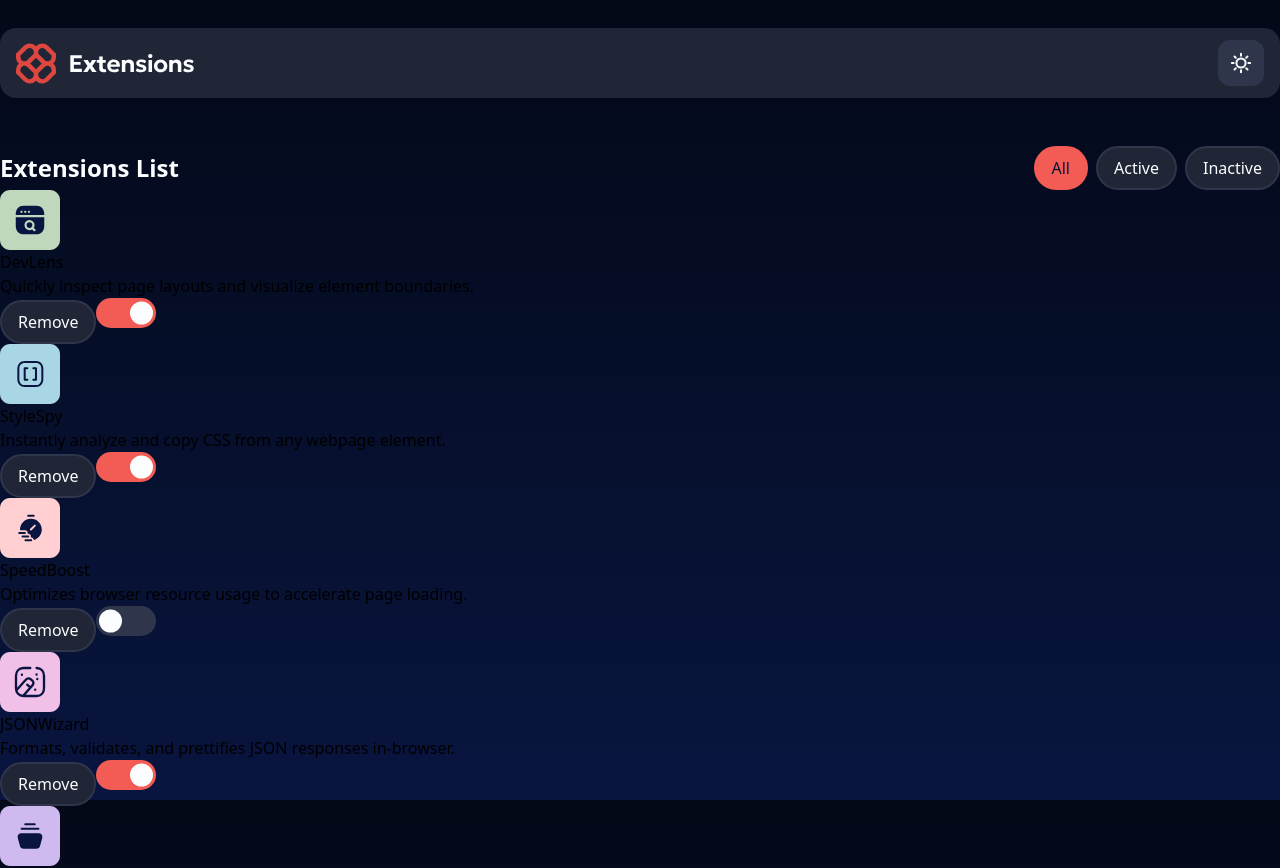
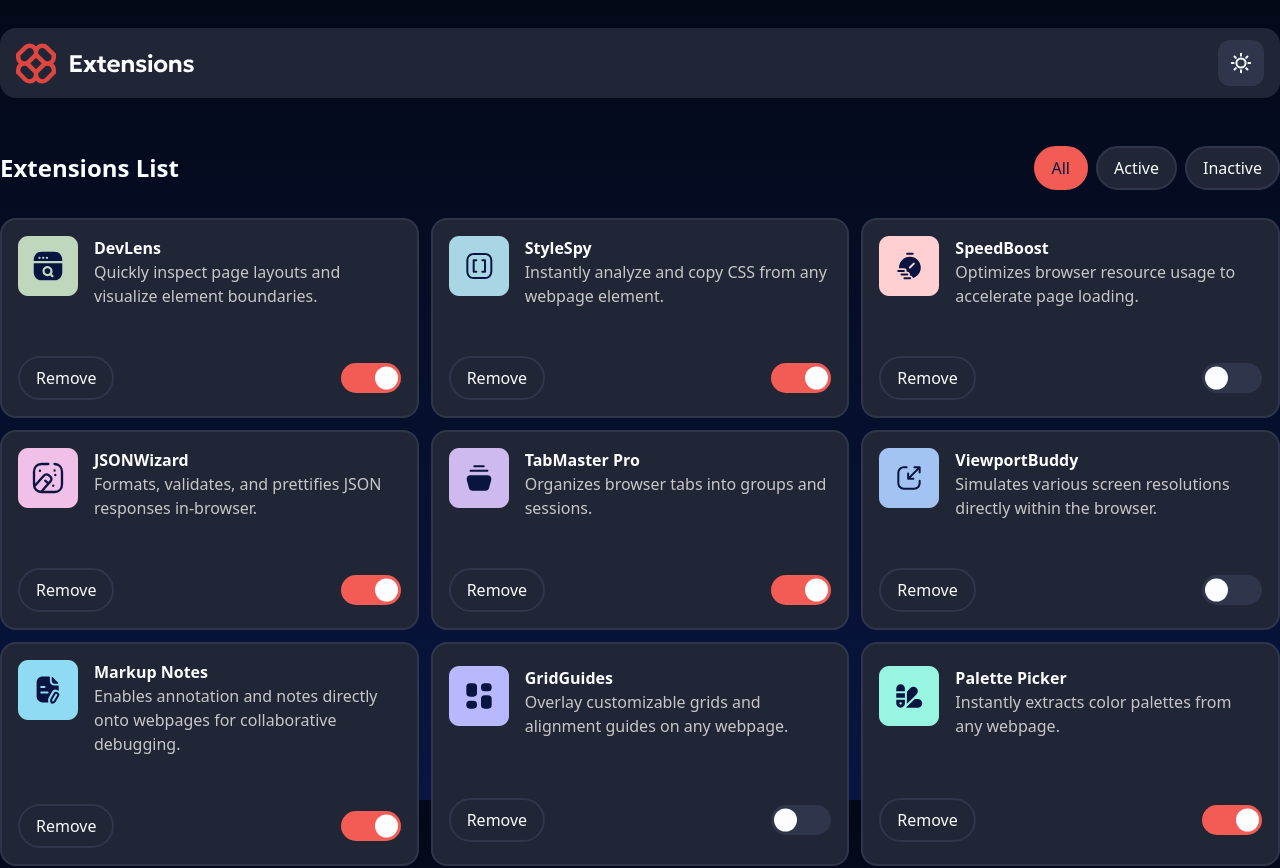
Before and after one commit to Javad2006sy/frontendmentor-browser-extension-manager-ui, a React (Vite) app: page / in a window 1280 px wide. Shown: the top 868 px of the page. Built offline with nearby package versions, Linux system fonts and the light colour scheme.

Commit message:
Add ExtensionCard styles

```diff
--- a/src/components/ExtensionCard.jsx
+++ b/src/components/ExtensionCard.jsx
@@ -3,11 +3,13 @@ import { Button, Switcher } from "./base";
 const ExtensionCard = ({ extension, onActivation, onRemove }) => {
     return (
         <div className="extension-card">
-            <div>
+            <div className="content-box">
                 <img src={extension.logo} alt={extension.name} />
-                <div>
-                    <h3>{extension.name}</h3>
-                    <p>{extension.description}</p>
+                <div className="title-box">
+                    <h3 className="font-bold">{extension.name}</h3>
+                    <p className="text-neutral-800 dark:text-neutral-300">
+                        {extension.description}
+                    </p>
                 </div>
             </div>
             <Button onClick={() => onRemove(extension.id)}>Remove</Button>
--- a/src/components/ExtensionList.jsx
+++ b/src/components/ExtensionList.jsx
@@ -72,7 +72,7 @@ const ExtensionList = ({ extensions, onExtensionManagement }) => {
                 </FilterButton>
             </div>
 
-            <div className="w-full">
+            <div className="mt-7 grid w-full grid-cols-3 gap-3">
                 {filteredExtensions.map((item) => (
                     <ExtensionCard
                         key={item.id}
--- a/src/index.css
+++ b/src/index.css
@@ -33,4 +33,16 @@
     .switcher.switcher-active {
         @apply bg-red-400 before:left-[calc(100%-26px)];
     }
+
+    .extension-card {
+        @apply flex flex-wrap items-center justify-between gap-12 rounded-2xl border-2 border-neutral-300 bg-neutral-50 p-4 dark:border-neutral-700 dark:bg-neutral-800 dark:text-neutral-50;
+    }
+
+    .extension-card .content-box {
+        @apply flex w-full items-start justify-start gap-4;
+    }
+
+    .extension-card .title-box {
+        @apply flex flex-col items-start justify-center;
+    }
 }
```
